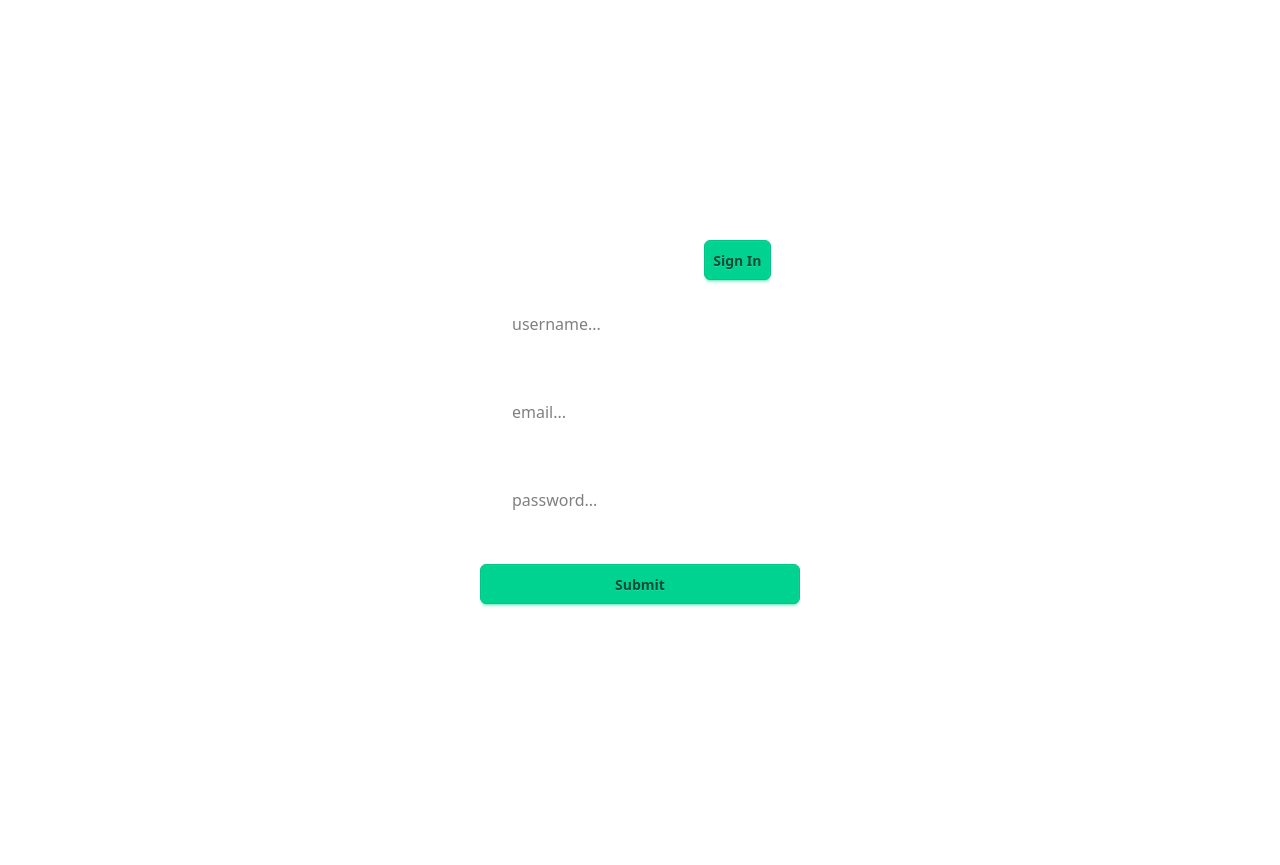
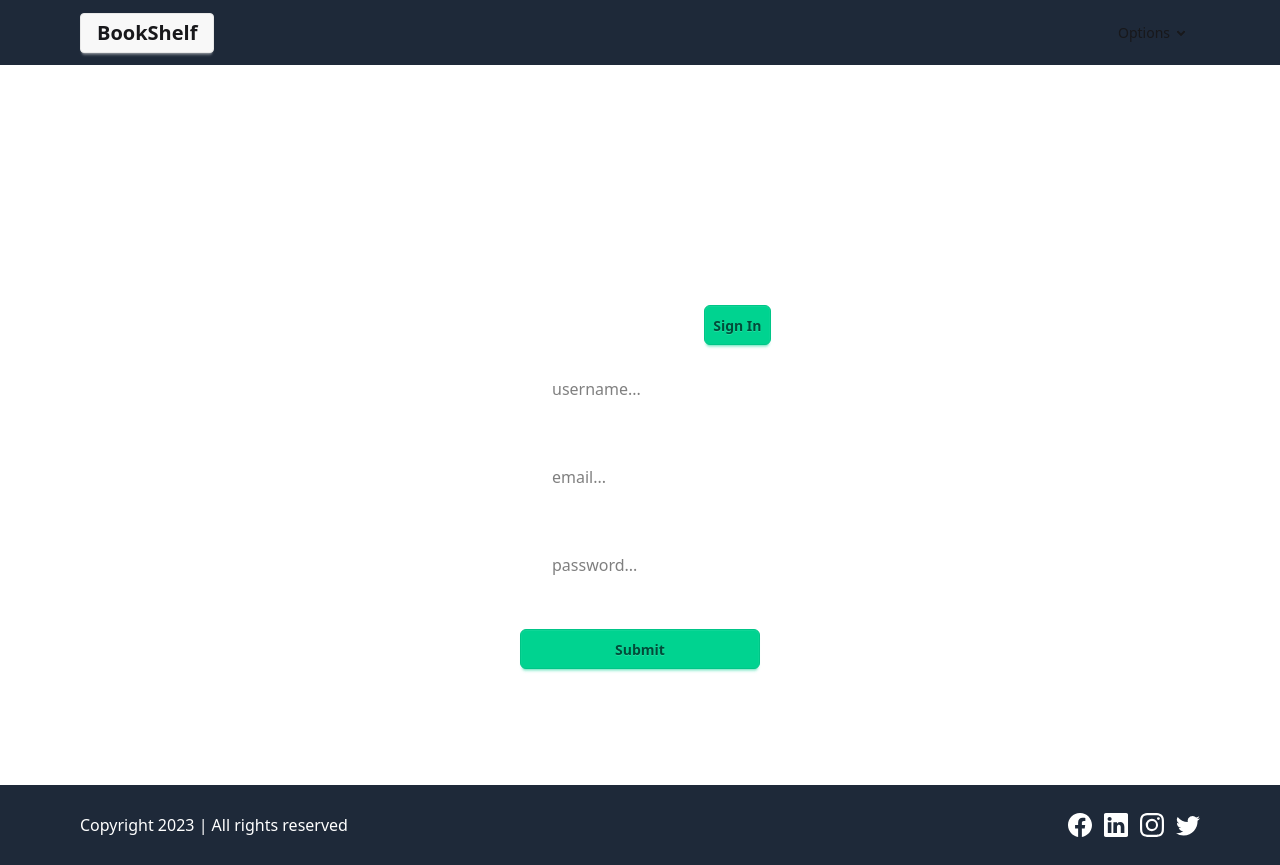
Before and after one commit to AyuSoni25/React-GoodReads, a React (Vite) app: page /signup in a window 1280 px wide. Before the commit the page ends 800 px from the top, so only its background shows below. Built offline with nearby package versions, Linux system fonts and the light colour scheme.

Commit message:
Added layout for our application with logout action

```diff
--- /dev/null
+++ b/src/Components/Footer/Footer.jsx
@@ -0,0 +1,25 @@
+import { BsFacebook, BsInstagram, BsLinkedin, BsTwitter } from "react-icons/bs";
+import { Link } from "react-router-dom";
+export default function Footer() {
+return (
+        <footer className="relative left-0 bottom-0 h-[10vh] py-5 flex flex-col sm:flex-row items-center justify-between text-white bg-gray-800 sm:px-20">
+            <section>
+                Copyright 2023 | All rights reserved
+            </section>
+            <section className="flex items-center justify-center gap-3 text-2xl text-white">
+                <Link className="hover:text-yellow-500 transition-all ease-in-out duration-300">
+                    <BsFacebook />
+                </Link>
+                <Link className="hover:text-yellow-500 transition-all ease-in-out duration-300">
+                    <BsLinkedin />
+                </Link>
+                <Link className="hover:text-yellow-500 transition-all ease-in-out duration-300">
+                    <BsInstagram />
+                </Link>
+                <Link className="hover:text-yellow-500 transition-all ease-in-out duration-300">
+                    <BsTwitter />
+                </Link>
+            </section>
+        </footer>
+);
+}
--- /dev/null
+++ b/src/Components/Navbar/Navbar.jsx
@@ -0,0 +1,37 @@
+import { useDispatch, useSelector } from "react-redux";
+import { Link } from "react-router-dom";
+import { logout } from "Redux/Slices/AuthSlice";
+
+export default function Navbar() {
+
+    const authState = useSelector((state) => state.auth);
+    const dispatch = useDispatch();
+    function onLogout() {
+        dispatch(logout());
+    }
+
+    return (
+        <div className="navbar bg-gray-800 px-20">
+            <div className="flex-1">
+                <Link to="/dashboard" className="btn btn-success-content normal-case text-xl">BookShelf</Link>
+            </div>
+            <div className="flex-none">
+                <ul className="menu menu-horizontal px-1">
+                    { authState.isLoggedIn && <li><Link>Shelfs</Link></li> }
+                    { authState.isLoggedIn && <li><Link>{authState.username}</Link></li> }
+                    <li>
+                        <details>
+                            <summary>Options</summary>
+                            <ul className="p-2 bg-base-100">
+                                {authState.isLoggedIn && <li><Link to="/signin" onClick={onLogout}>Logout</Link></li>}
+                                {!authState.isLoggedIn && <li><Link to="/signup" >Signup</Link></li>}
+                                {!authState.isLoggedIn && <li><Link to="/signin" >Signin</Link></li>}
+
+                            </ul>
+                        </details>
+                    </li>
+                </ul>
+            </div>
+        </div>
+    );
+}
--- /dev/null
+++ b/src/Layouts/Layout.jsx
@@ -0,0 +1,16 @@
+import Footer from "Components/Footer/Footer";
+import Navbar from "Components/Navbar/Navbar";
+
+export default function Layout({children}) {
+    return (
+        <>
+            <Navbar />
+            <div className="h-[90vh] flex items-start justify-center">
+                <div className="w-9/12">
+                    {children}
+                </div>
+            </div>
+            <Footer />
+        </>
+    );
+}
--- a/src/Pages/Auth/SignIn.jsx
+++ b/src/Pages/Auth/SignIn.jsx
@@ -1,11 +1,13 @@
-import { useState } from "react";
-import { useDispatch } from "react-redux";
+import Layout from "Layouts/Layout";
+import { useEffect, useState } from "react";
+import { useDispatch, useSelector } from "react-redux";
 import { Link, useNavigate } from "react-router-dom";
 import { signin } from "Redux/Slices/AuthSlice";
 
 export default function SignIn() {
     const dispatch = useDispatch();
     const navigate = useNavigate();
+    const authState = useSelector((state)=>state.auth);
 
     const [signInDetails, setSignInDetails] = useState({
         email: '',
@@ -31,12 +33,19 @@
         e.preventDefault();
         const response = await dispatch(signin(signInDetails));
         if(response?.payload?.data){
-            navigate("/");
+            navigate("/dashboard");
         }
         resetForm();
     }
 
+    useEffect(()=>{
+        if(authState.isLoggedIn){
+            navigate('/dashboard');
+        }
+    }, []);
+
     return (
+        <Layout>
             <div className="h-[100vh] flex flex-col items-center justify-center">
                 <div>
                     <h1 className="text-white text-5xl">Login to your account</h1>
@@ -84,5 +93,6 @@
                     </form>
                 </div>
             </div>
+        </Layout>
     );
 }
--- a/src/Pages/Auth/SignUp.jsx
+++ b/src/Pages/Auth/SignUp.jsx
@@ -1,13 +1,14 @@
-import { useState } from "react";
-import { useDispatch } from "react-redux";
+import Layout from "Layouts/Layout";
+import { useEffect, useState } from "react";
+import { useDispatch, useSelector } from "react-redux";
 import { Link, useNavigate } from "react-router-dom";
 import { signup } from "Redux/Slices/AuthSlice";
 
 
 export default function SignUp() {
-
     const dispatch = useDispatch();
     const navigate = useNavigate();
+    const authState = useSelector((state)=>state.auth);
 
     const [signUpDetails, setSignUpDetails] = useState({
             username: '',
@@ -40,7 +41,14 @@
         resetForm();
     }
 
+    useEffect(()=>{
+        if(authState.isLoggedIn){
+            navigate("/dashboard");
+        }
+    }, []);
+
     return (
+        <Layout>
             <div className="h-[100vh] flex flex-col items-center justify-center">
                 <div>
                     <h1 className="text-white text-5xl">Create a new account</h1>
@@ -99,5 +107,6 @@
                     </form>
                 </div>
             </div>
+        </Layout>
     );
 }
--- /dev/null
+++ b/src/Pages/Dashboard.jsx
@@ -0,0 +1,11 @@
+import Layout from "Layouts/Layout";
+
+export default function Dashboard() {
+    return (
+        <Layout>
+            <div>
+                Dashboard
+            </div>
+        </Layout>
+    );
+}
--- a/src/Redux/Slices/AuthSlice.js
+++ b/src/Redux/Slices/AuthSlice.js
@@ -33,7 +33,6 @@
             error: "Something went wrong",
         });
         return await response;
-
     } catch (error) {
         if (error?.response?.data?.err){
             toast.error(error?.response?.data?.err);
@@ -46,20 +45,28 @@
 const authSlice = createSlice({
     name: 'auth',
     initialState,
-    reducers: {},
+    reducers: {
+        logout: (state) => {
+            state.isLoggedIn = false;
+            state.token = '';
+            state.username = '';
+            localStorage.clear();
+        }
+    },
     extraReducers: (builder) => {
         builder.addCase(signin.fulfilled, (state, action)=>{
             if(action?.payload?.data){
                 state.isLoggedIn = (action?.payload?.data?.data !== undefined);
-                state.username = action?.payload?.data?.username;
-                state.token = action?.payload?.data?.token;
+                state.username = action?.payload?.data?.data?.username;
+                state.token = action?.payload?.data?.data?.token;
                 localStorage.setItem("isLoggedIn", (action?.payload?.data?.data !== undefined));
-                localStorage.setItem("username", action?.payload?.data?.username);
-                localStorage.setItem("token", action?.payload?.data?.token);
+                localStorage.setItem("username", action?.payload?.data?.data?.username);
+                localStorage.setItem("token", action?.payload?.data?.data?.token);
             }
-        })
-
+        });
     }
 });
 
+export const { logout } = authSlice.actions;
+
 export default authSlice.reducer;
--- a/src/Routes/MainRoutes.jsx
+++ b/src/Routes/MainRoutes.jsx
@@ -1,5 +1,6 @@
 import SignIn from "Pages/Auth/SignIn";
 import SignUp from "Pages/Auth/SignUp";
+import Dashboard from "Pages/Dashboard";
 import Home from "Pages/Home";
 import NotFound from "Pages/NotFound";
 import { Route, Routes } from "react-router-dom";
@@ -10,6 +11,7 @@
             <Route path='/' element={<Home/>}></Route>
             <Route path='/signup' element={<SignUp/>}></Route>
             <Route path='/signin' element={<SignIn/>}></Route>
+            <Route path='/dashboard' element={<Dashboard/>}></Route>
             <Route path='*' element={<NotFound/>}></Route>
         </Routes>
     );
```
Lines whose indentation alone changed are shown as unchanged.
